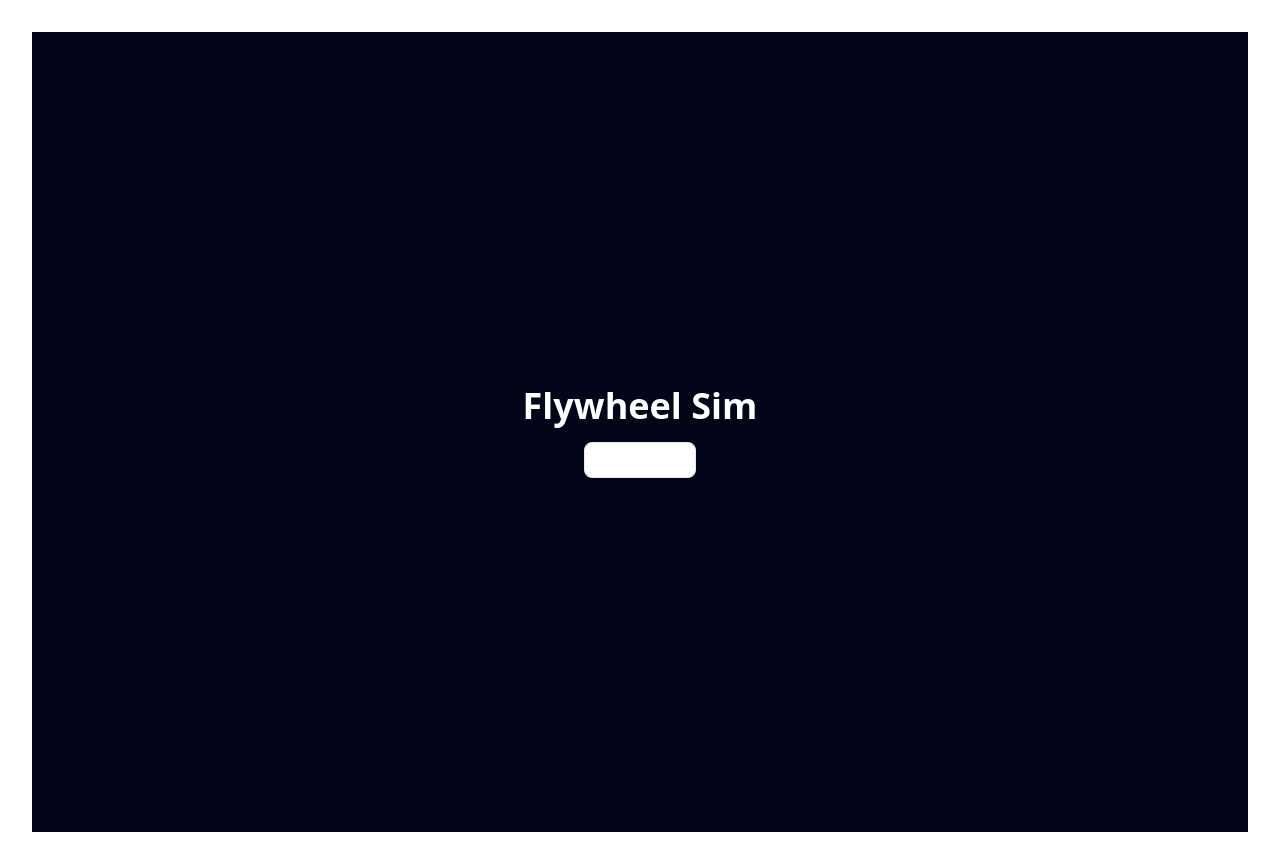
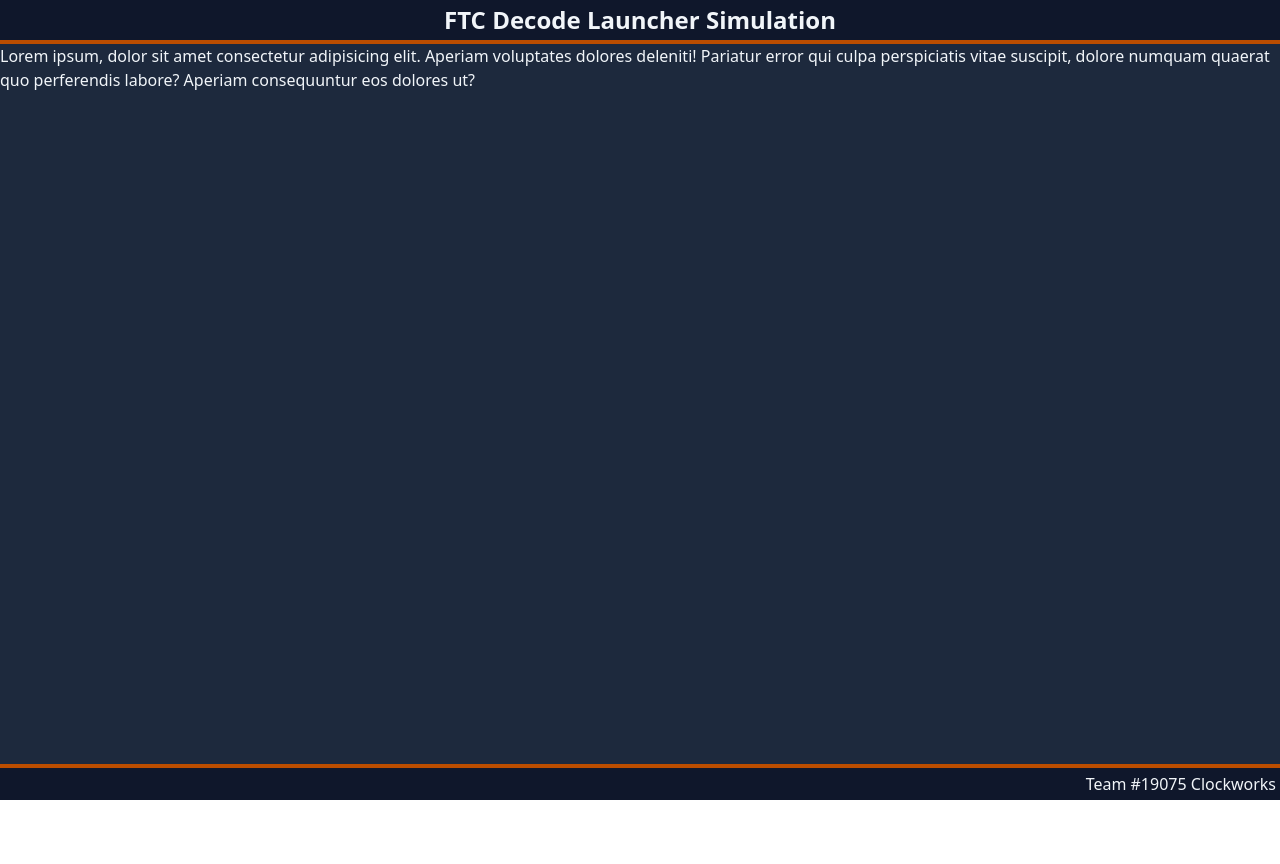
Before and after one commit to adrianrosu54/simlaunch, a React (Vite) app: page / in a window 1280 px wide. After the commit the page ends 800 px from the top, so only its background shows below. Built offline with nearby package versions, Linux system fonts and the light colour scheme.

Commit message:
style: basic layout

```diff
--- a/src/App.css
+++ b/src/App.css
@@ -1,6 +1,3 @@
 #root {
-  max-width: 1280px;
-  margin: 0 auto;
-  padding: 2rem;
-  text-align: center;
+
 }
--- a/src/App.tsx
+++ b/src/App.tsx
@@ -1,13 +1,23 @@
-import './App.css'
-import { Button } from './components/ui/button'
+import './App.css';
 
 function App() {
 
   return (
     <>
-      <div className="flex flex-col items-center justify-center min-h-screen bg-slate-950 text-white">
-        <h1 className="text-4xl font-bold mb-4">Flywheel Sim</h1>
-        <Button variant="outline">Launch Test</Button>
+      <div className="flex flex-col h-screen w-screen m-0 p-0
+          bg-slate-950 text-slate-100" id="background">
+        <header className="p-1 bg-slate-900 border-b-4 border-amber-700 ">
+            <h1 className="text-2xl font-bold text-center">FTC Decode Launcher Simulation</h1>
+        </header>
+        <div className="flex flex-row justify-center h-full" id="content">
+          <main className='max-w-340 bg-slate-800'>
+            <p>Lorem ipsum, dolor sit amet consectetur adipisicing elit. Aperiam voluptates dolores deleniti! Pariatur error qui culpa perspiciatis vitae suscipit, dolore numquam quaerat quo perferendis labore? Aperiam consequuntur eos dolores ut?</p>
+
+          </main>
+        </div>
+        <footer className="p-1 bg-slate-900 text-right border-t-4 border-amber-700">
+            <h2>Team #19075 Clockworks</h2>
+        </footer>
       </div>
     </>
   )
```
